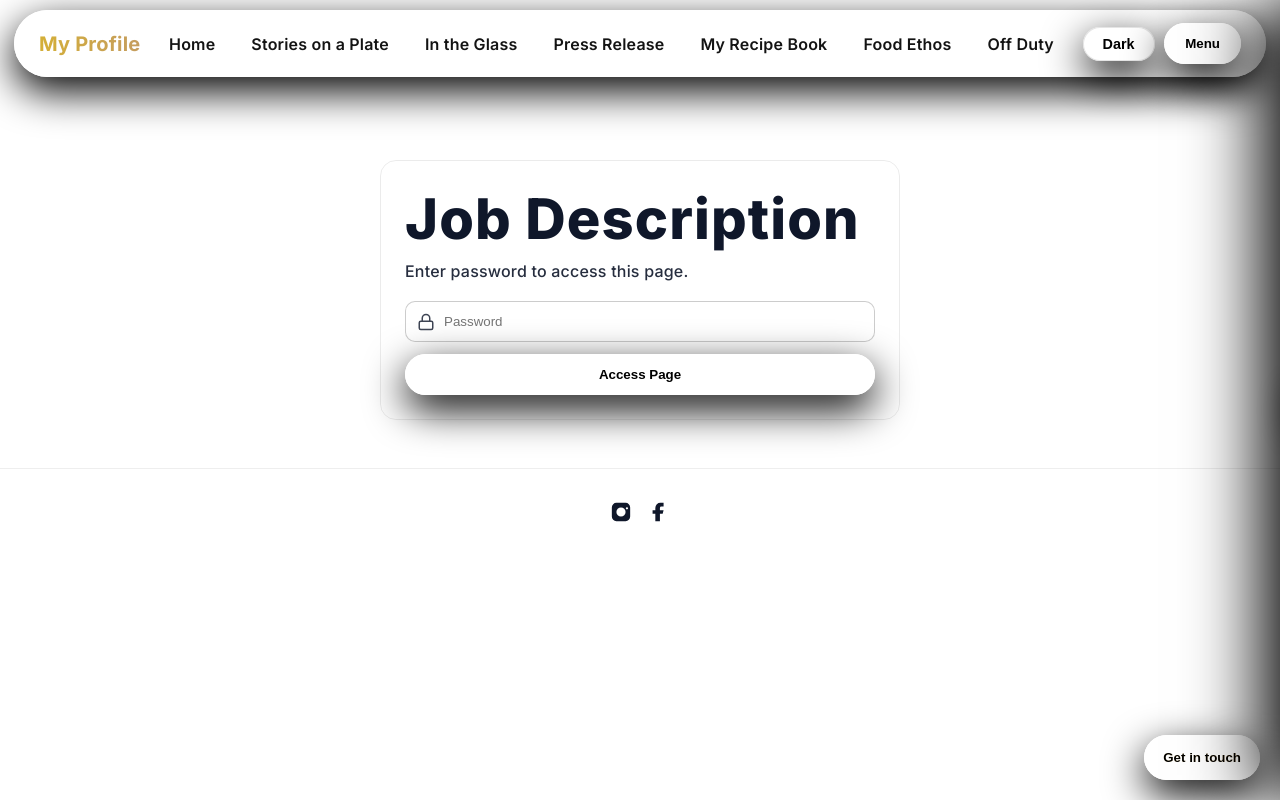
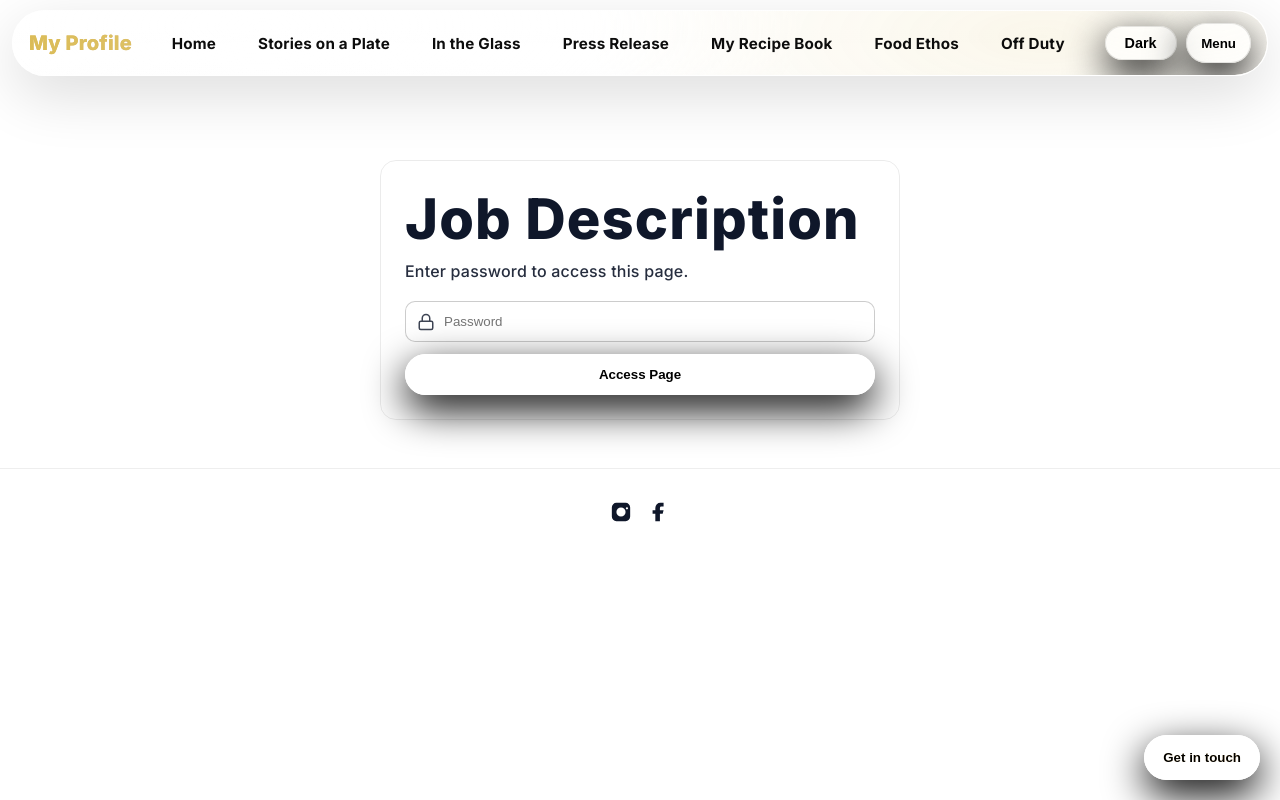
Before and after one commit to AlexanderHardinan/alexhardinan, a Next.js app: page /description in a window 1280 px wide. Built offline with nearby package versions, Linux system fonts and the light colour scheme.

Commit message:
phase10.2: liquid glass header bar and global spacing fix

```diff
--- a/app/globals.css
+++ b/app/globals.css
@@ -1730,3 +1730,178 @@ button:hover,
 a:hover{
   color: var(--gold) !important;
 }
+
+/* =========================================================
+   Phase 10.2 — Header / Navbar liquid glass + spacing fix
+   ========================================================= */
+
+/* Ensure pages never slide under the fixed header */
+:root{
+  --header-h: 86px; /* desktop */
+}
+@media (max-width: 768px){
+  :root{ --header-h: 78px; }
+}
+
+/* Global top padding to prevent title overlap everywhere */
+main{
+  padding-top: var(--header-h);
+}
+
+/* Header: fixed glass strip */
+.site-header{
+  position: fixed;
+  top: 0;
+  left: 0;
+  right: 0;
+  z-index: 999;
+  padding: 10px 12px;
+  background: transparent;
+}
+
+/* Inner bar becomes the glass pill */
+.site-header__inner{
+  max-width: 1280px;
+  margin: 0 auto;
+  height: calc(var(--header-h) - 20px);
+  display: flex;
+  align-items: center;
+  justify-content: space-between;
+  gap: 14px;
+
+  border-radius: 999px;
+
+  background: linear-gradient(180deg, var(--glass-top), var(--glass-bot));
+  border: 1px solid var(--glass-border);
+  box-shadow: var(--glass-shadow), var(--glass-inset);
+  backdrop-filter: blur(var(--glass-blur)) saturate(var(--glass-sat));
+  -webkit-backdrop-filter: blur(var(--glass-blur)) saturate(var(--glass-sat));
+
+  padding: 0 16px;
+}
+
+/* Subtle liquid highlight inside header bar */
+.site-header__inner::before{
+  content:"";
+  position:absolute;
+  inset:-2px;
+  pointer-events:none;
+  background:
+    radial-gradient(900px 320px at 20% 25%, rgba(255,255,255,.55), rgba(255,255,255,0) 60%),
+    radial-gradient(700px 260px at 82% 40%, rgba(212,175,55,.18), rgba(255,255,255,0) 65%);
+  opacity:.55;
+}
+.site-header__inner{
+  position: relative;
+  overflow: hidden;
+}
+
+/* Brand */
+.site-header .brand{
+  font-weight: 800;
+  letter-spacing: .2px;
+  color: var(--gold);
+  text-decoration: none;
+}
+
+/* Desktop nav */
+.nav-desktop{
+  display: flex;
+  align-items: center;
+  gap: 22px;
+  flex-wrap: nowrap;
+}
+
+.nav-desktop a{
+  color: var(--glass-text);
+  text-decoration: none;
+  font-weight: 700;
+  font-size: .95rem;
+  opacity: .95;
+  transition: transform .2s ease, color .2s ease, opacity .2s ease;
+}
+
+.nav-desktop a:hover{
+  color: var(--gold) !important;
+  transform: translateY(-1px);
+  opacity: 1;
+}
+
+/* Mobile toggle button stays visible */
+.nav-toggle{
+  height: 40px;
+  padding: 0 14px;
+  border-radius: 999px;
+  background: rgba(255,255,255,.72) !important;
+  border: 1px solid rgba(0,0,0,.10) !important;
+  color: #000 !important;
+}
+.nav-toggle:hover{
+  color: #fff !important;
+}
+
+/* Sidebar glass panel */
+.sidebar{
+  position: fixed;
+  inset: 0;
+  background: rgba(0,0,0,.35);
+  opacity: 0;
+  pointer-events: none;
+  transition: opacity .25s ease;
+  z-index: 1200;
+}
+
+.sidebar.open{
+  opacity: 1;
+  pointer-events: auto;
+}
+
+/* Panel content */
+.sidebar > div{
+  width: min(360px, 86vw);
+  height: 100%;
+  margin-left: auto;
+  background: linear-gradient(180deg, var(--glass-top), var(--glass-bot));
+  border-left: 1px solid var(--glass-border);
+  backdrop-filter: blur(var(--glass-blur)) saturate(var(--glass-sat));
+  -webkit-backdrop-filter: blur(var(--glass-blur)) saturate(var(--glass-sat));
+  box-shadow: -18px 0 60px rgba(0,0,0,.22);
+  transform: translateX(18px);
+  transition: transform .25s ease;
+}
+
+.sidebar.open > div{
+  transform: translateX(0);
+}
+
+.sidebar header{
+  padding: 16px 16px 10px;
+  font-weight: 800;
+  color: var(--glass-text);
+}
+
+.sidebar nav{
+  display: flex;
+  flex-direction: column;
+  padding: 10px 10px 18px;
+  gap: 6px;
+}
+
+.sidebar nav a{
+  padding: 12px 12px;
+  border-radius: 12px;
+  text-decoration: none;
+  color: var(--glass-text);
+  font-weight: 700;
+  transition: background .2s ease, color .2s ease;
+}
+
+.sidebar nav a:hover{
+  background: rgba(212,175,55,.12);
+  color: var(--gold) !important;
+}
+
+/* Responsive: hide desktop nav on small screens (if not already) */
+@media (max-width: 900px){
+  .nav-desktop{ display: none; }
+}
```
